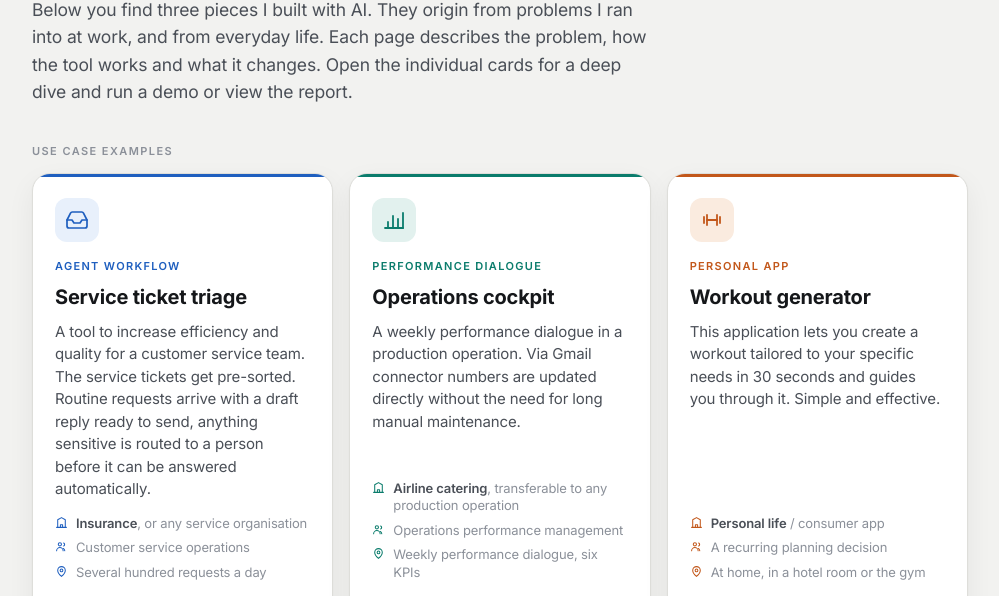
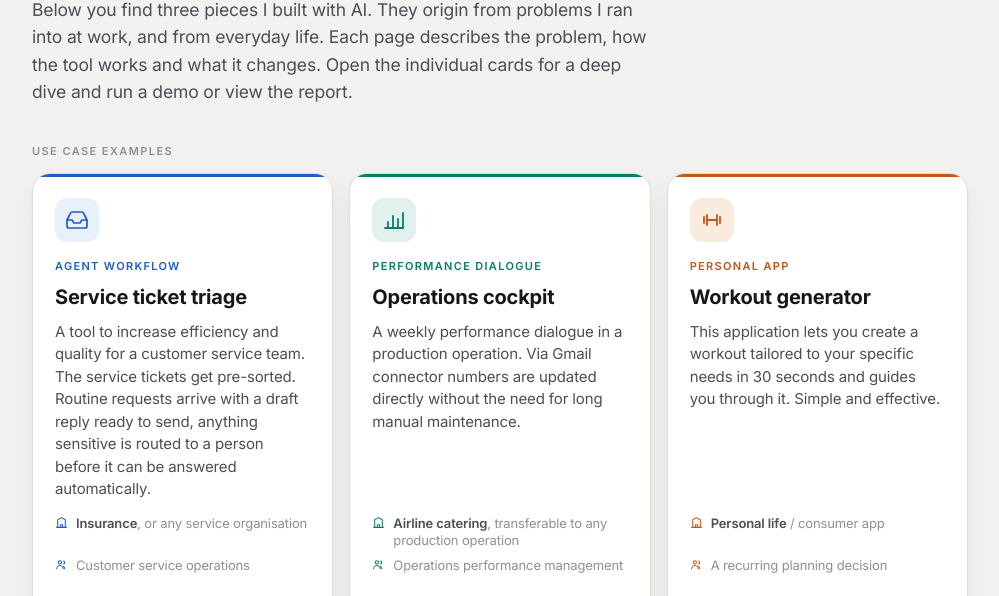
Before and after one commit to BenediktSaal/portfolio, a plain HTML site: page index.html in a window 1280 px wide. Shown: the part 182-778 px from the top of the page, without its empty margins (140-1139 px from the left). Drawn offline with Linux system fonts and the light colour scheme.

Commit message:
Enhance tile meta div with min-height property
Add min-height to tile meta div for better layout.

```diff
--- a/index.html
+++ b/index.html
@@ -179,8 +179,8 @@
 
   /* overview card meta */
   .tile .meta{margin-top:14px;display:flex;flex-direction:column;gap:7px}
-  .tile .meta > div{display:flex;gap:8px;align-items:flex-start;font-size:13px;color:var(--ink-3);
-    line-height:1.35}
+    .tile .meta > div{display:flex;gap:8px;align-items:flex-start;font-size:13px;color:var(--ink-3);
+    line-height:1.35;min-height:2.7em}
   .tile .meta > div > span:first-child{color:var(--accent);flex:none;margin-top:1px;display:flex}
   .tile .meta b{color:var(--ink-2);font-weight:600}
   /* bullets */
```
